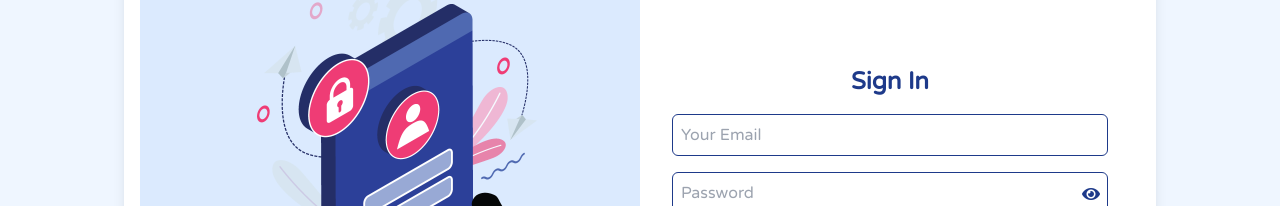
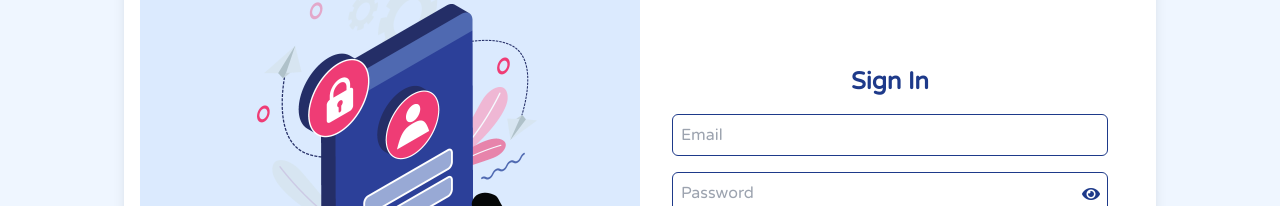
Before and after one commit to e19465/Auth-EC-FE-Angular, an Angular app: page /sign-in in a window 1280 px wide. Shown: the part 212-418 px from the top of the page. Built offline with nearby package versions, Linux system fonts and the light colour scheme.

Commit message:
added fadeInOut animation to auth layout

```diff
--- a/src/app/layouts/auth-layout/auth-layout.component.html
+++ b/src/app/layouts/auth-layout/auth-layout.component.html
@@ -11,6 +11,7 @@
     </div>
     <div
       class="flex flex-col items-center justify-center gap-4 bg-white p-8 h-[550px] w-full sm:w-[500px] lg:w-[450px] xl:w-[500px]"
+      @fadeInOut
     >
       <h1
         class="text-sm sm:text-base md:text-2xl font-bold text-blue-900 w-full text-center"
@@ -18,7 +19,7 @@
         {{ title }}
       </h1>
       <!-- Placeholder for content -->
-      <ng-content />
+      <ng-content></ng-content>
     </div>
   </div>
 </section>
--- a/src/app/layouts/auth-layout/auth-layout.component.ts
+++ b/src/app/layouts/auth-layout/auth-layout.component.ts
@@ -1,10 +1,19 @@
 import { Component, Input } from '@angular/core';
+import { trigger, animate, transition, style } from '@angular/animations';
 
 @Component({
   selector: 'app-auth-layout',
   standalone: true,
-  imports: [],
   templateUrl: './auth-layout.component.html',
+  animations: [
+    trigger('fadeInOut', [
+      transition(':enter', [
+        style({ opacity: 0 }),
+        animate('1s ease-in-out', style({ opacity: 1 })),
+      ]),
+      transition(':leave', [animate('1s ease-in-out', style({ opacity: 0 }))]),
+    ]),
+  ],
 })
 export class AuthLayoutComponent {
   @Input() imageSrc: string = ''; // Input for image source
--- a/src/app/pages/auth/login/login.component.html
+++ b/src/app/pages/auth/login/login.component.html
@@ -12,7 +12,7 @@
         name="login-email-name"
         id="login-email-id"
         formControlName="email"
-        placeholder="Your Email"
+        placeholder="Email"
         class="w-full text-sm sm:text-base p-2 text-blue-900 border border-blue-900 rounded-md focus:ring-2 focus:ring-blue-500"
       />
       <div
```
